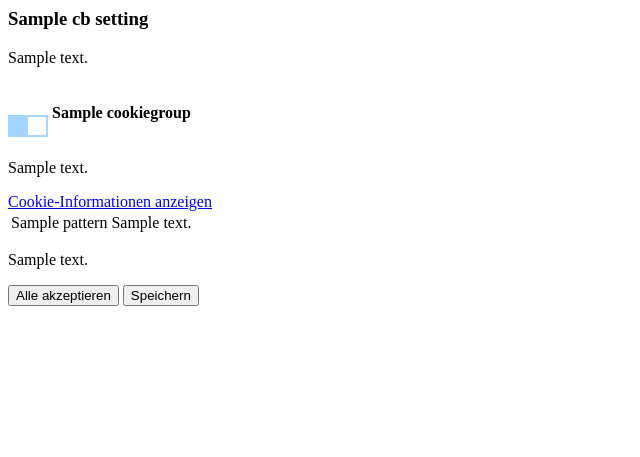
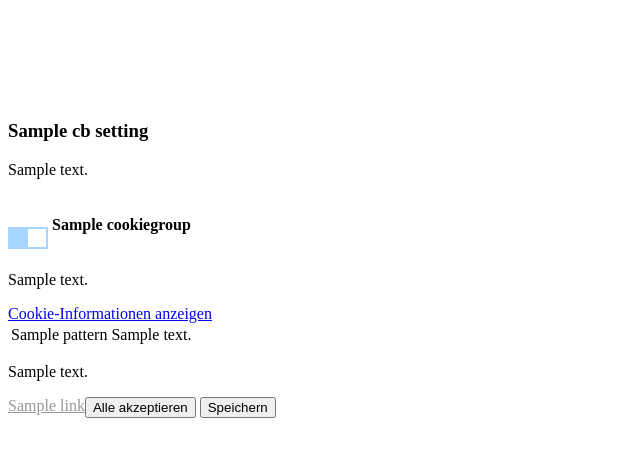
Before and after one commit to sinnwerkstatt/django-cookiebanner, a Django app: template cookiebanner/templates/cookiebanner/bootstrap4.html in a window 1280 px wide. Shown: the top 457 px of the page, without its empty margins (0-640 px from the left). Run offline with Django 3.2, Linux system fonts and the light colour scheme; the template is opened without the code that fills it: most values are stand-ins (such as "Sample title", 1, 10 or a date in 2020).

Commit message:
Add footer links

```diff
--- a/cookiebanner/templates/cookiebanner/bootstrap4.html
+++ b/cookiebanner/templates/cookiebanner/bootstrap4.html
@@ -4,7 +4,9 @@
     <div class="modal-content">
       <div class="modal-header">
         <h3 class="modal-title" id="cookiebannerModalLabel">{{cb_settings.title}}</h3>
+        {% if cb_settings.header_text %}
         <p>{{ cb_settings.header_text|safe }}</p>
+        {% endif %}
       </div>
       <div class="modal-body">
         <form id="cookiebannerForm">
@@ -36,9 +38,16 @@
         </form>
       </div>
       <div class="modal-footer">
+        {% if cb_settings.footer_text %}
         <p class="text-left">{{ cb_settings.footer_text|safe }}</p>
+        {% endif %}
         <input type="submit" name="enable_all" class="cookiebannerSubmit btn btn-primary" value="{% trans 'Alle akzeptieren' %}">
         <input type="submit" name="save" class="cookiebannerSubmit btn btn-secondary" value="{% trans 'Speichern' %}">
+        <nav class="cookie-footer-links">
+          {% for link in cb_settings.footer_links %}
+          <span class="nav-item"><a class="nav-link" href="{{ link.href }}">{{ link.title }}</a></span>
+          {% endfor %}
+        </nav>
       </div>
     </div>
   </div>
@@ -71,9 +80,9 @@
           if (checked_cookiegroups.includes(x.id)) return x;
           return !x.optional
         })
-          .map((x) => {
-            return x.id
-          });
+            .map((x) => {
+              return x.id
+            });
       }
 
       // set the cookie.
@@ -157,4 +166,31 @@
     border-radius: 50%;
   }
 
+  .cookie-footer-links {
+    text-align: left;
+    min-height: auto;
+    margin-bottom: auto;
+    display: inline-block;
+    float: left;
+  }
+
+  .cookie-footer-links .nav-item, .cookie-footer-links .nav-link {
+    color: #999;
+  }
+
+  .cookie-footer-links .nav-item:after {
+    content: "|";
+    padding-right: 5px;
+    padding-left: 5px;
+  }
+
+  .cookie-footer-links .nav-item:last-child:after {
+    content: none;
+    padding-right: 0px;
+    padding-left: 0px;
+  }
+
+  .modal-open { overflow-y: auto; }
+  .modal-dialog { margin-top: 120px;}
+
 </style>
--- a/pyproject.toml
+++ b/pyproject.toml
@@ -1,6 +1,6 @@
 [tool.poetry]
 name = "django-cookiebanner"
-version = "0.1.4"
+version = "0.1.5"
 description = ""
 authors = ["Andreas Nüßlein <andreas@nuessle.in>", "Ralph Delfs <ralph.delfs@sinnwerkstatt.com>"]
 readme = "README.md"
```
Also changed, not shown: README.md.
